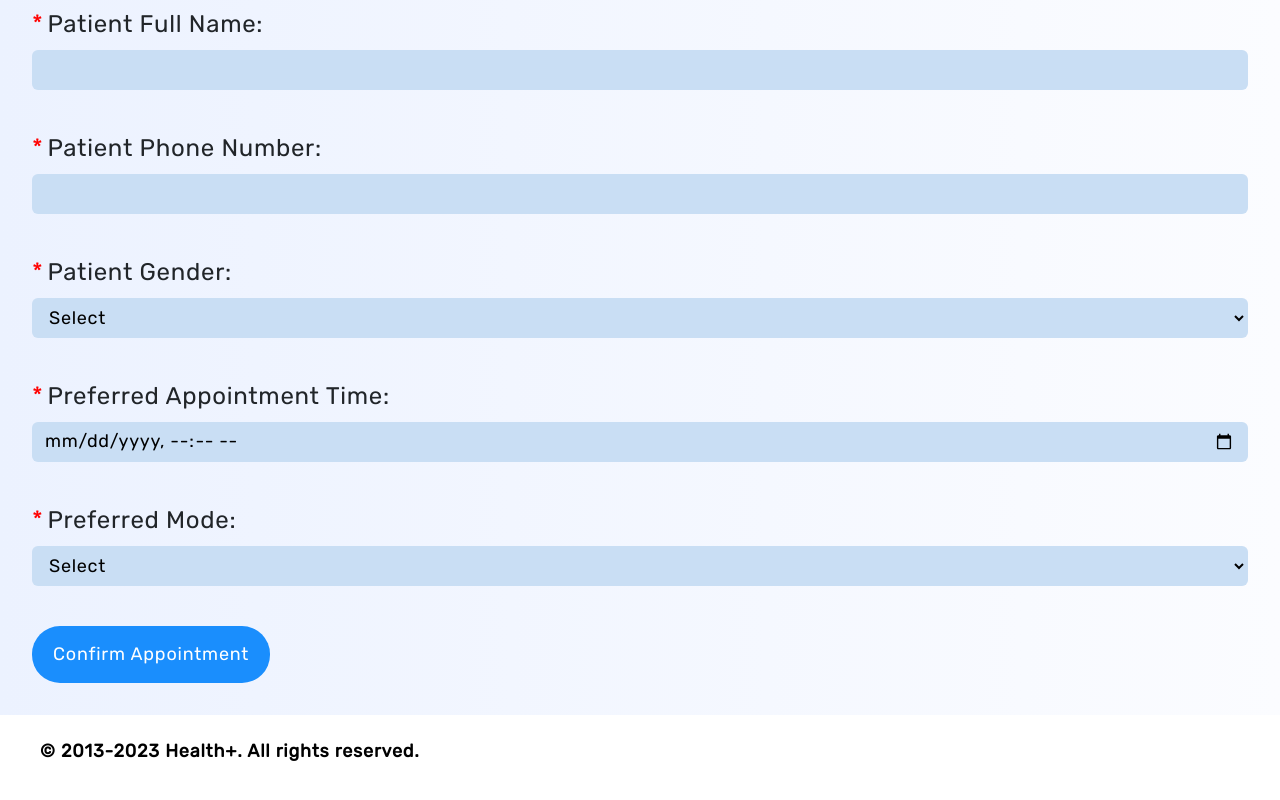
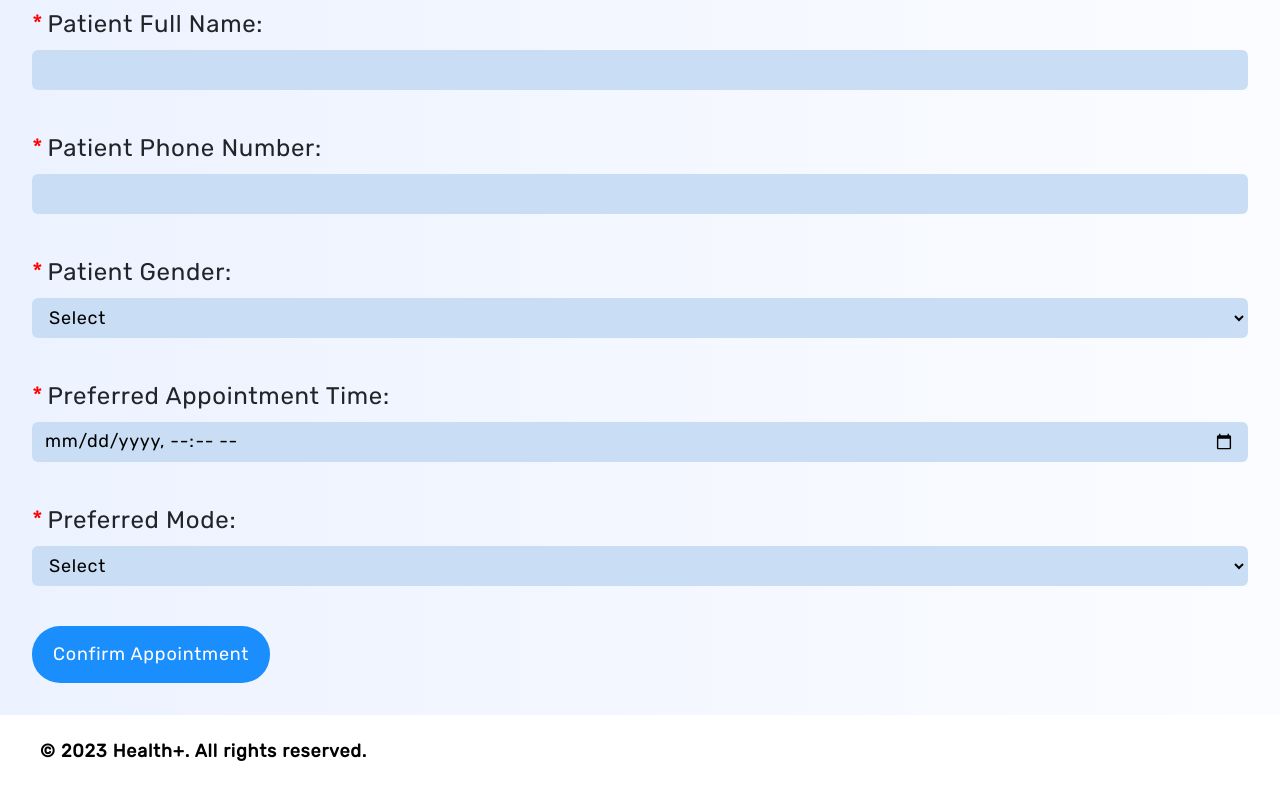
Before and after one commit to dmzazz/capstone-kel-5, a React (Create React App) app: page /appointment in a window 1280 px wide. Shown: the part 196-996 px from the top of the page. Built offline with nearby package versions, Linux system fonts and the light colour scheme.

Commit message:
merubah 2023

```diff
--- a/src/Components/AppointmentForm.js
+++ b/src/Components/AppointmentForm.js
@@ -159,7 +159,7 @@ function AppointmentForm() {
       </div>
 
       <div className="legal-footer">
-        <p>© 2013-2023 Health+. All rights reserved.</p>
+        <p>© 2023 Health+. All rights reserved.</p>
       </div>
 
       <ToastContainer autoClose={5000} limit={1} closeButton={false} />
```
